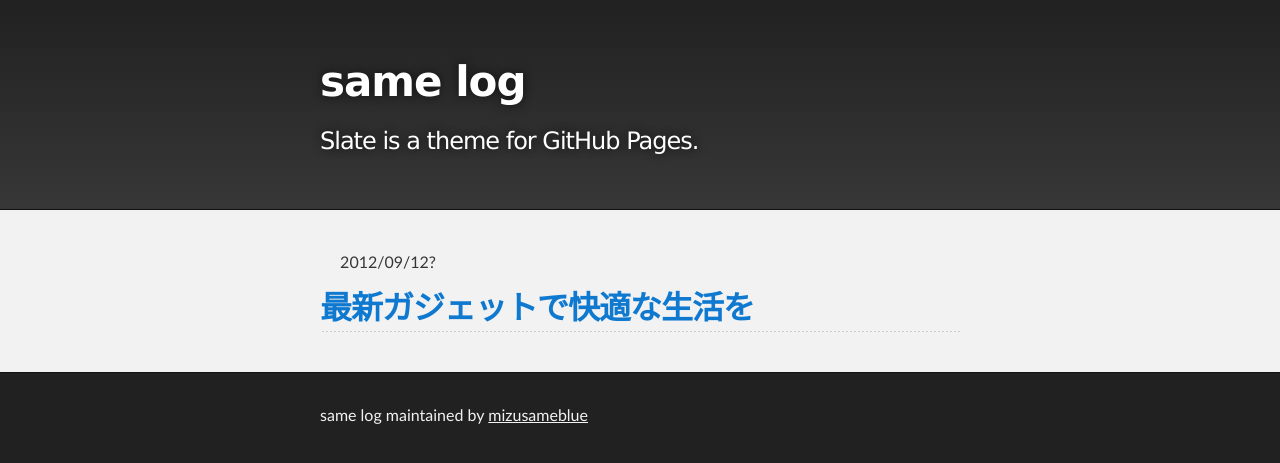
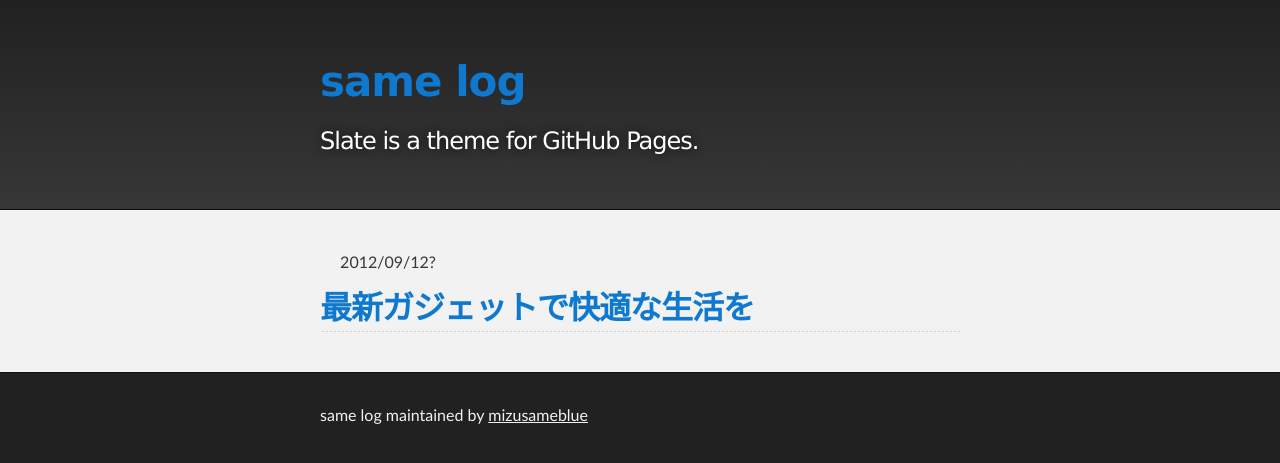
Before and after one commit to mizusameblue/blog, a Jekyll site: the page built from index.html, in a window 1280 px wide. Shown: the top 463 px of the page. Built offline with Jekyll 4.4.1, drawn with Linux system fonts in a browser that asks for light colours.

Commit message:
Update default.html

```diff
--- a/_layouts/default.html
+++ b/_layouts/default.html
@@ -16,7 +16,7 @@
     <!-- HEADER -->
     <div id="header_wrap" class="outer">
         <header class="inner">
-          {% if page.url == site.baseurl %}
+          {% if page.url != site.baseurl %}
           <h1 id="project_title"><a href="{{site.baseurl}}">{{ site.title | default: site.github.repository_name }}</a></h1>
           {% else %}
           <h1 id="project_title">{{ site.title | default: site.github.repository_name }}</h1>
```
